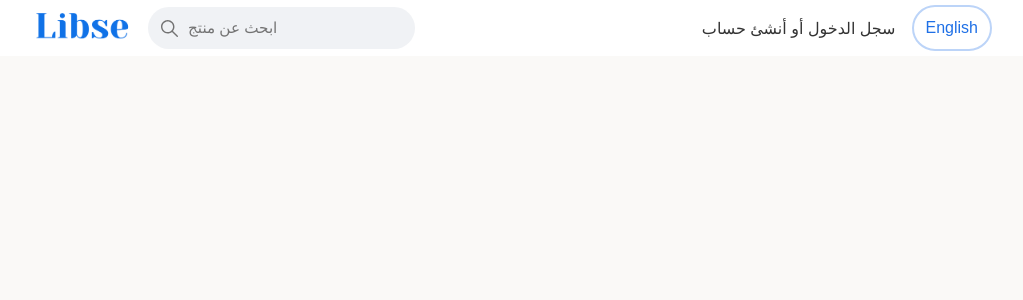
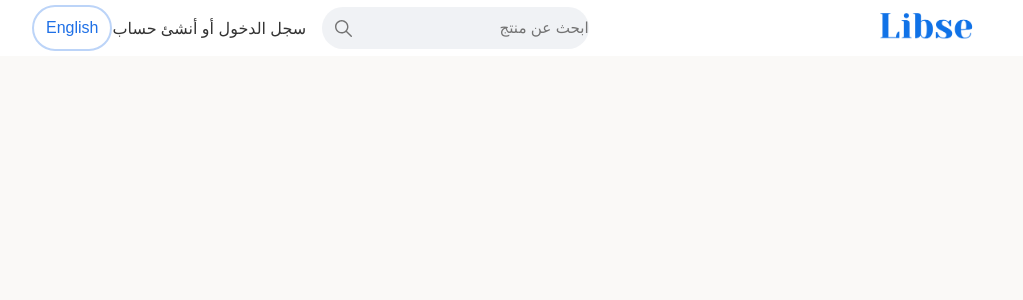
Before and after one commit to moaaz-bhnas/libse, a Next.js app: page / in a window 1280 px wide. Shown: the top 300 px of the page, without its empty margins (128-1151 px from the left). Built offline with nearby package versions, Linux system fonts and the light colour scheme.

Commit message:
language button

```diff
--- a/src/components/button/Button.js
+++ b/src/components/button/Button.js
@@ -2,9 +2,13 @@ import styled from "styled-components";
 import { sizes, transitions } from "../../utils/style";
 
 const generateButton = (Component, props) => {
-  const { type = "button", children } = props;
+  const { type = "button", onClick, children } = props;
 
-  return <Component type={type}>{children}</Component>;
+  return (
+    <Component type={type} onClick={onClick}>
+      {children}
+    </Component>
+  );
 };
 
 const StyledButton = styled.button`
--- a/src/components/header/Language.js
+++ b/src/components/header/Language.js
@@ -1,13 +1,18 @@
-import { memo } from "react";
+import { memo, useCallback } from "react";
 import { useRouter } from "next/router";
 import useTranslation from "../../hooks/useTranslation";
 import { DefaultButton } from "../button/Button";
 
 const Language = () => {
-  const { locale } = useRouter();
+  const router = useRouter();
+  const { locale, pathname } = router;
   const { t } = useTranslation(locale);
 
-  return <DefaultButton>{t("language")}</DefaultButton>;
+  const handleClick = useCallback(() => {
+    router.push(pathname, pathname, { locale: locale === "ar" ? "en" : "ar" });
+  }, [locale]);
+
+  return <DefaultButton onClick={handleClick}>{t("language")}</DefaultButton>;
 };
 
 export default memo(Language);
--- /dev/null
+++ b/src/containers/layout/Layout.js
@@ -0,0 +1,30 @@
+import { memo } from "react";
+import { useRouter } from "next/router";
+import getDirection from "../../utils/helpers/getDirection";
+import styled from "styled-components";
+import Header from "../header/Header";
+import { containerStyles } from "../../utils/style";
+
+const StyledLayout = styled.div``;
+
+const Main = styled.main``;
+
+const Container = styled.div`
+  ${containerStyles}
+`;
+
+const Layout = ({ children }) => {
+  const { locale } = useRouter();
+
+  return (
+    <StyledLayout dir={getDirection(locale)}>
+      <Header />
+
+      <Main>
+        <Container>{children}</Container>
+      </Main>
+    </StyledLayout>
+  );
+};
+
+export default memo(Layout);
--- a/src/pages/index.js
+++ b/src/pages/index.js
@@ -1,11 +1,5 @@
-import styled from "styled-components";
-import Header from "../containers/header/Header";
-
-const Title = styled.h1`
-  font-size: 50px;
-  color: ${({ theme }) => theme.colors.primary};
-`;
+import Layout from "../containers/layout/Layout";
 
 export default function Home() {
-  return <Header />;
+  return <Layout></Layout>;
 }
--- /dev/null
+++ b/src/utils/helpers/getDirection.js
@@ -0,0 +1,3 @@
+export default function getDirection(locale) {
+  return locale === "ar" ? "rtl" : "ltr";
+}
```
